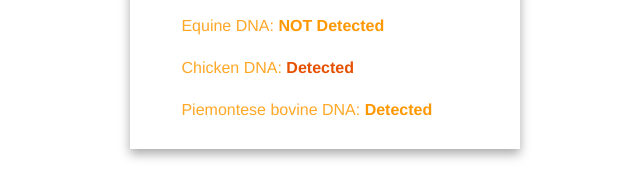
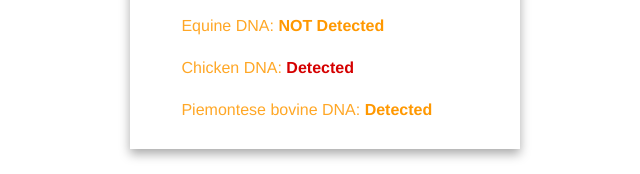
Before and after one commit to LoriBru/MeatIdResults, a plain HTML site: page index.html in a window 1280 px wide. Shown: the part 276-450 px from the top of the page, 633-1273 px from the left. Drawn offline with nearby package versions, Linux system fonts and the light colour scheme.

Commit message:
Update index.html

```diff
--- a/index.html
+++ b/index.html
@@ -58,7 +58,7 @@
                 <p>Bovine DNA: <span style="color: #FF9800"><b>Detected</b></span> </p>
                 <p>Swine DNA: <span style="color: #FF9800"><b>NOT Detected</b></span> </p>
                 <p>Equine DNA: <span style="color: #FF9800"><b>NOT Detected</b></span> </p>
-                <p>Chicken DNA: <span style="color: #E65100"><b>Detected</b></span> </p>
+                <p>Chicken DNA: <span style="color: #D50000"><b>Detected</b></span> </p>
                 <p>Piemontese bovine DNA: <span style="color: #FF9800"><b>Detected</b></span> </p>
                 <!--<p>
                     <img src='img/Male.png' align='right' style="width:100px;height:100px;"/>
```
